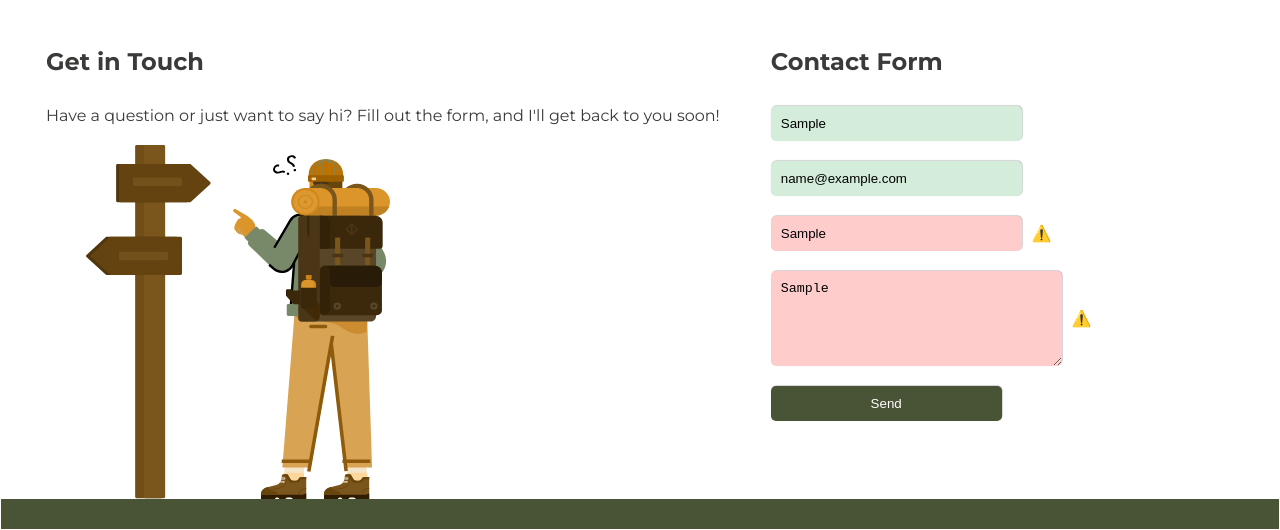
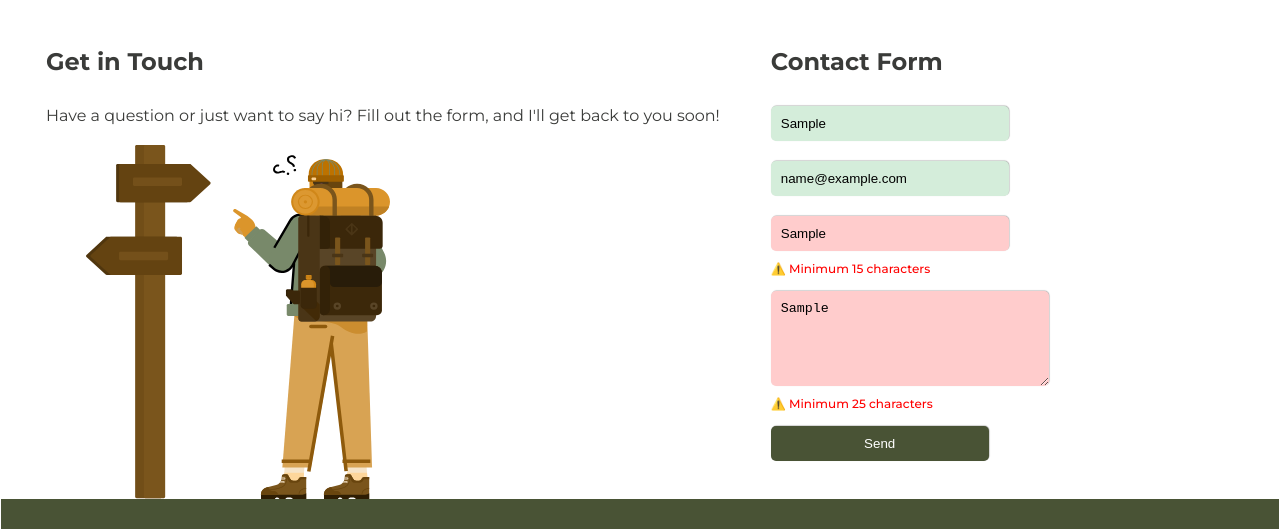
Before and after one commit to evrlong/project-exam1-evrlong, a website with bundled scripts: page contact.html in a window 1280 px wide. Both pictures are taken after typing "Sample", "name@example.com", "Sample", "Sample" into the empty fields and a click on the button "Send". Shown: the part 270-800 px from the top of the page. Built offline with nearby package versions, Linux system fonts and the light colour scheme; no server answers.

Commit message:
Fixed contact form

```diff
--- a/css/style.css
+++ b/css/style.css
@@ -370,6 +370,13 @@ border-radius: 10px;
 
 /* CONTACT PAGE */
 
+.errorForm {
+  font-weight: 500;
+  color: red;
+  font-size: 0.75em;
+  margin: 0px 10px;
+}
+
 .splitContainer {
   display: flex;
   justify-content: flex-start;
@@ -420,8 +427,7 @@ border-radius: 10px;
 
 .formStyle {
   display: flex;
-  flex-direction: row;
-  align-items: center;
+  flex-direction: column;
 }
 
 .formStyle input, textarea, .ctaSend {
--- a/js/contact.js
+++ b/js/contact.js
@@ -4,7 +4,7 @@ const fields = [
     id: 'name',
     placeholder: 'Full name',
     errorId: 'nameError',
-    errorMsg: 'Enter at least 5 letters'
+    errorMsg: 'Minimum 5 letters',
   },
   {
     name: 'email',
@@ -12,14 +12,14 @@ const fields = [
     placeholder: 'Email Address',
     type: 'email',
     errorId: 'emailError',
-    errorMsg: 'Please enter a valid email address'
+    errorMsg: '⚠️ Invalid Email Address',
   },
   {
     name: 'subject',
     id: 'subject',
     placeholder: 'Subject',
     errorId: 'subjectError',
-    errorMsg: 'Enter at least 3 letters'
+    errorMsg: 'Minimum 15 letters',
   },
   {
     name: 'message',
@@ -27,7 +27,7 @@ const fields = [
     placeholder: 'Text',
     isTextarea: true,
     errorId: 'textError',
-    errorMsg: 'Enter at least 5 letters'
+    errorMsg: 'Minimum 5 letters',
   }
 ];
 
@@ -64,6 +64,10 @@ function validateInput(input, field) {
   // Update error display and attributes
   const errorDiv = document.getElementById(field.errorId);
   if (!isValid) {
+    // Display a dynamic error message with minimum length
+    errorDiv.textContent = field.name === 'email'
+      ? field.errorMsg
+      : `⚠️ Minimum ${minLength} characters`;
     errorDiv.style.display = 'block';
     input.setAttribute('aria-invalid', 'true');
     input.style.backgroundColor = 'rgba(255, 0, 0, 0.2)';
@@ -75,7 +79,6 @@ function validateInput(input, field) {
 
   return isValid; // Return validity status
 }
-
 
 function createContactForm() {
   const formSection = document.createElement('section');
@@ -119,16 +122,14 @@ function createContactForm() {
     errorDiv.setAttribute('role', 'alert');
     errorDiv.style.display = 'none'; // Initially hide error message
 
-    const iconSpan = document.createElement('span');
-    iconSpan.className = 'errorIcon';
-    iconSpan.textContent = '⚠️';
+
 
     const messageSpan = document.createElement('span');
     messageSpan.className = 'errorMsg';
     messageSpan.textContent = field.errorMsg;
 
-    errorDiv.appendChild(iconSpan);
 
+    errorDiv.appendChild(messageSpan);
 
     // Add event listener for validation
     input.addEventListener('input', () => validateInput(input, field));
@@ -178,14 +179,12 @@ function createContactForm() {
     });
 
     if (allValid) {
-      console.log("clicked"); // Log if all fields are valid
       showPopupMessage("Message sent!"); // Show the popup message
       form.reset(); // Reset the form
     } else {
       console.log("Please fix the errors before submitting."); // Optional feedback
     }
   });
-
 }
 
 // Call the function to create and insert the form
```
